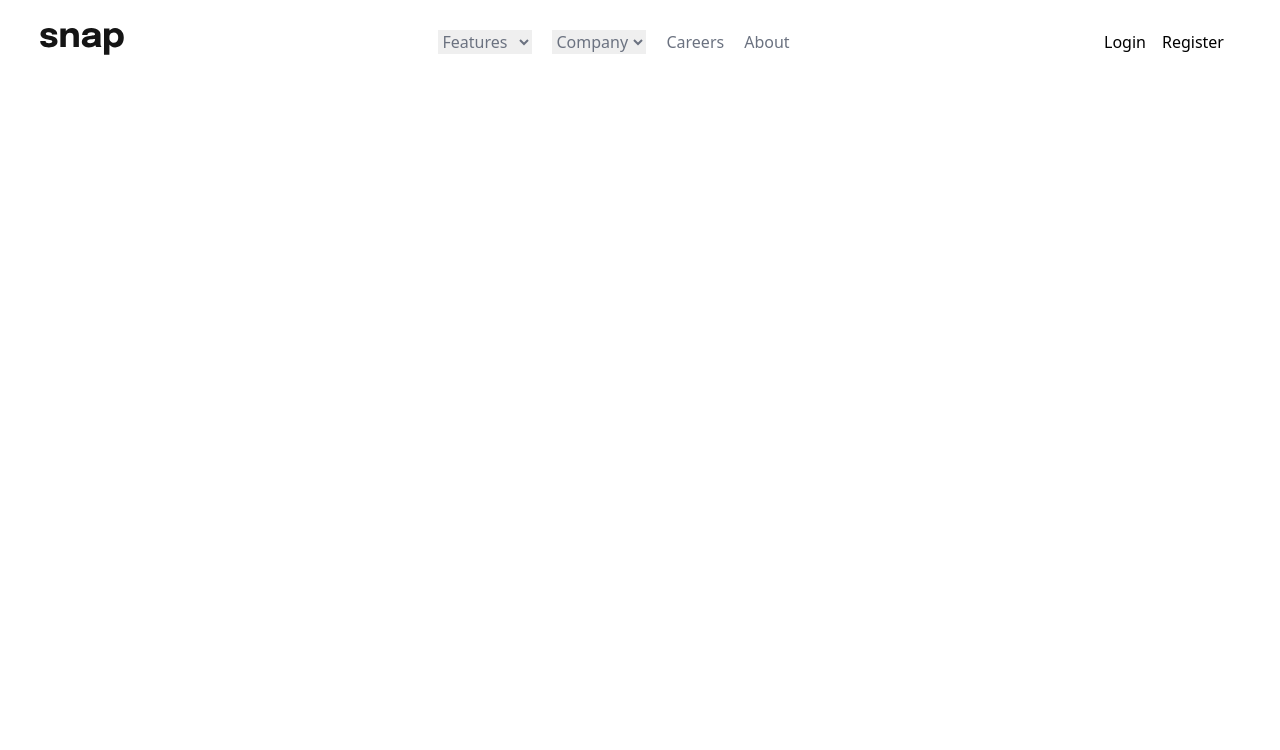
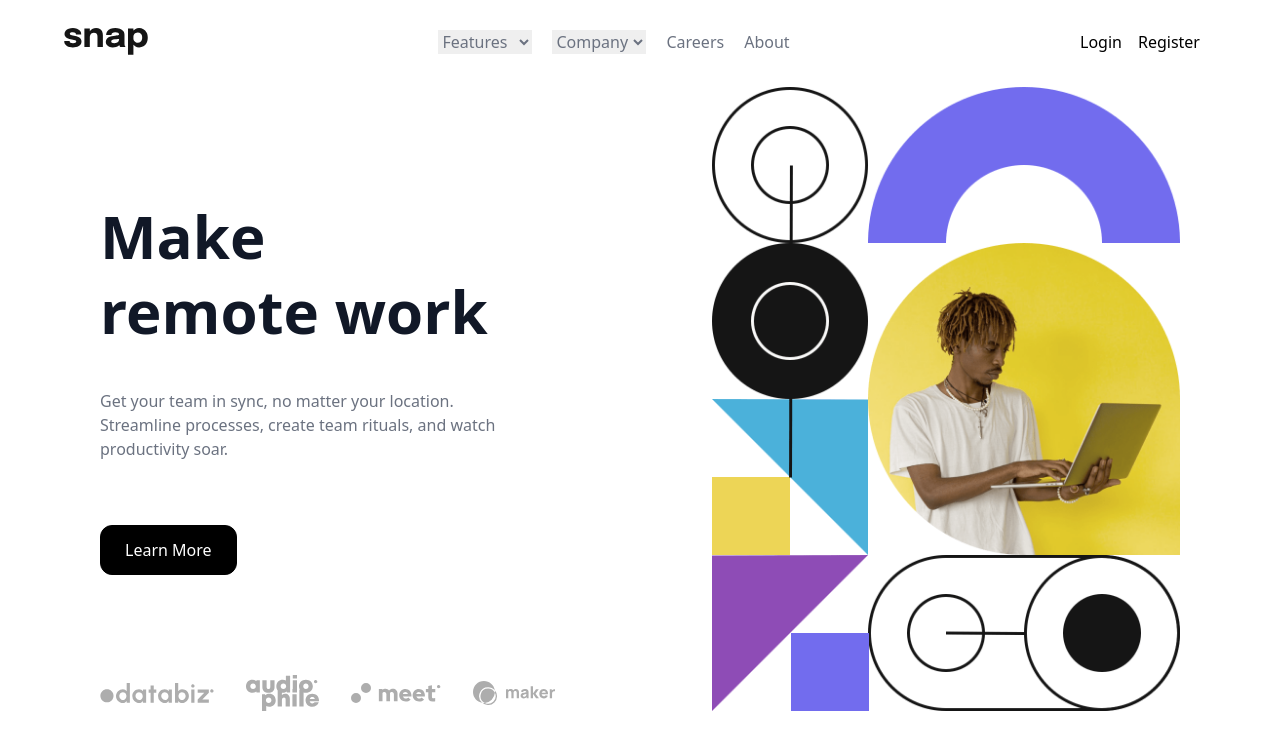
Before and after one commit to Abdulganiyu-Abdulazeez/Intro-tailwind, a plain HTML site: page index.html in a window 1280 px wide. Drawn offline with nearby package versions, Linux system fonts and the light colour scheme.

Commit message:
third commit

```diff
--- a/index.html
+++ b/index.html
@@ -6,14 +6,17 @@
     <meta name="viewport" content="width=device-width, initial-scale=1.0">
     <title>Document</title>
     <script src="https://cdn.tailwindcss.com"></script>
+    <style>
+        @import url('https://fonts.googleapis.com/css2?family=Big+Shoulders+Display&family=Epilogue:ital,wght@0,500;1,100&family=Fraunces:opsz@9..144&family=Lexend+Deca&family=Noto+Sans&display=swap');
+    </style>
 </head>
 <body>
     <div class="container mx-auto w-full bg-white">
-        <header class="flex justify-between items-center py-5 px-10">
+        <header class="flex justify-between items-center py-5 xl:px-16 lg::px-[50px]">
             <div class="flex items-center space-x-5 py-2">
                 <img src="./images/logo.svg" alt="">
             </div>
-            <nav class="flex items-center gap-5 text-gray-500">
+            <nav class="hidden lg:flex items-center gap-5 text-gray-500">
                 <select class="font-medium focus:outline none hover:text-gray-900">
                     <option>Features</option>
                     <option>Todo List</option>
@@ -30,11 +33,30 @@
                 <p class="font-medium focus:outline none hover:text-gray-900">Careers</p>
                 <p class="font-medium focus:outline none hover:text-gray-900">About</p>
             </nav>
-            <div class="flex justify-between items-center">
-            <p class="font-medium focus:outline-none hover:text-gray-900">Login</p>
-            <p class="font-medium focus:outline-none hover:text-gray-900 borderr bprder-gray-500 hover:border-gray-900 px-4 py-2 rounded-xl">Register</p>
+            <div class="hidden lg:flex justify-between items-center">
+                <p class="font-medium focus:outline-none hover:text-gray-900">Login</p>
+                <p class="font-medium focus:outline-none hover:text-gray-900 borderr bprder-gray-500 hover:border-gray-900 px-4 py-2 rounded-xl">Register</p>
+            </div>
+            <!-- <img class="Lg:hidden" src="./images/icon-menu.svg" alt=""> -->
         </header>
+        <div class="xl:mx-[100px] lg:mx-[50px] my-1">
+            <div class="container mx-auto flex gap-[180px] items-end">
+                <article class="">
+                    <p class="text-[60px] font-bold text-gray-900 mb-10 leading-[75px] w-[25rem]">Make remote work</p>
+                    <p class="text-gray-500 mb-16">Get your team in sync, no matter your location. Streamline processes, create team rituals, and watch productivity soar.</p>
+                    <button class="decoration-none px-6 py-3 text-white bg-black rounded-xl border border-black hover:bg-white hover:text-black duration-500">Learn More</button>
+                    <div class="mt-[100px] flex items-center gap-8">
+                        <img src="./images/client-databiz.svg" class="h-fit">
+                        <img src="./images/client-audiophile.svg" class="h-fit">
+                        <img src="./images/client-meet.svg" class="h-fit">
+                        <img src="./images/client-maker.svg" class="h-fit">
+                    </div>
+                </article>
+                <div>
+                    <img src="./images/image-hero-desktop.png" alt="">
+                </div>
             </div>
+        </div>
     </div>
 </body>
 </html>
```
